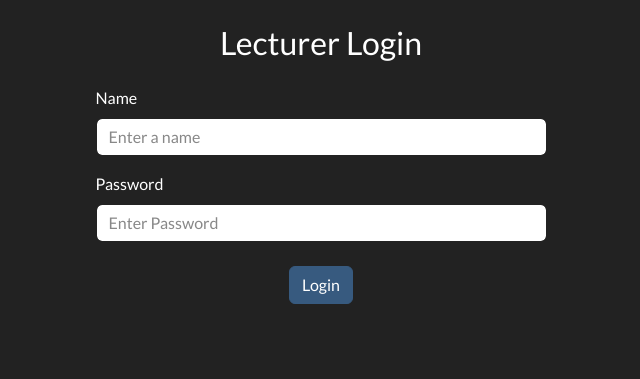
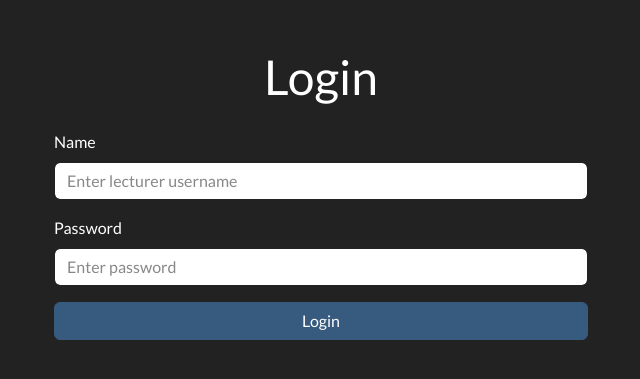
Before and after one commit to ILoveRice07/Tda26-TuATam, a Flask app: page /login in a window 1280 px wide. Shown: the part 72-451 px from the top of the page, without its empty margins (319-959 px from the left). Run offline with Flask 3, Linux system fonts and the light colour scheme; some libraries are stand-ins or nearby versions.

Commit message:
login + dashboard

```diff
--- a/app.py
+++ b/app.py
@@ -1,4 +1,5 @@
-from flask import Flask, jsonify, render_template, request
+from flask import Flask, jsonify, render_template, request, redirect, url_for
+from flask_login import LoginManager, UserMixin, login_user, login_required, logout_user, current_user
 import uuid
 from flask_sqlalchemy import SQLAlchemy
 import datetime
@@ -6,10 +7,16 @@ import os
 
 app = Flask(__name__)
 
+app.config['SECRET_KEY'] = 'a_very_secret_and_long_key'
+
 basedir = os.path.abspath(os.path.dirname(__file__))
 app.config['SQLALCHEMY_DATABASE_URI'] = 'sqlite:///' + os.path.join(basedir, 'courses.db')
 app.config['SQLALCHEMY_TRACK_MODIFICATIONS'] = False
 db = SQLAlchemy(app)
+
+login_manager = LoginManager()
+login_manager.init_app(app)
+login_manager.login_view = 'login'
 
 class Course(db.Model):
     uuid = db.Column(db.String, primary_key=True, default=lambda: str(uuid.uuid4()))
@@ -50,10 +57,6 @@ def api_endpoint():
 def courses():
     return render_template('courses.html')
 
-@app.route('/login')
-def login():
-    return render_template('login.html')
-
 @app.route('/api/courses', methods=['GET'])
 def list_courses():
     courses = Course.query.all()
@@ -71,3 +74,46 @@ def create_course():
     db.session.add(new_course)
     db.session.commit()
     return jsonify(new_course.to_summary_json()), 201
+
+LECTURER_USERNAME = "lecturer"
+LECTURER_PASSWORD = "TdA26!"
+
+class User(UserMixin):
+    def __init__(self, id):
+        self.id = id
+        self.username = LECTURER_USERNAME
+
+    def get_id(self):
+        return str(self.id)
+
+@login_manager.user_loader
+def load_user(user_id):
+    if user_id == '1':
+        return User(id=1)
+    return None
+
+@app.route('/login', methods=['GET', 'POST'])
+def login():
+    if current_user.is_authenticated:
+        return redirect(url_for('dashboard'))
+    if request.method == 'POST':
+        email = request.form.get('email')
+        password = request.form.get('password')
+
+        if email == LECTURER_USERNAME and password == LECTURER_PASSWORD:
+            user = User(id=1)
+            login_user(user)
+            return redirect(url_for('dashboard'))
+        else:
+            return render_template('login.html', error="Invalid username or password.")
+    return render_template('login.html')
+
+@app.route('/logout')
+def logout():
+    logout_user()
+    return redirect(url_for('index'))
+
+@app.route('/dashboard')
+@login_required
+def dashboard():
+    return render_template('dashboard.html', username=current_user.username)
--- a/templates/login.html
+++ b/templates/login.html
@@ -1,39 +1,36 @@
 {% extends "base.html" %}
 
-{% block title %}Login | Tour de App{% endblock %}
+{% block title %}Lecturer Login{% endblock %}
 
 {% block content %}
-<div class="row justify-content-center">
-    <div class="col-12 col-md-6 col-lg-5">
-        <form method="POST">
-            <h3 class="text-center mb-4">Lecturer Login</h3>
+<div class="container mt-5">
+    <div class="row justify-content-center">
+        <div class="col-md-6">
+            <h1 class="text-center mb-4">Login</h1>
 
-            <div class="form-group mb-3">
-                <label for="name" class="form-label">Name</label>
-                <input
-                    type="text"
-                    id="name"
-                    name="name"
-                    class="form-control"
-                    placeholder="Enter a name"
-                />
-            </div>
+            <form method="POST" action="{{ url_for('login') }}">
 
-            <div class="form-group mb-4">
-                <label for="password" class="form-label">Password</label>
-                <input
-                    type="password"
-                    id="password"
-                    name="password"
-                    class="form-control"
-                    placeholder="Enter Password"
-                />
-            </div>
+                {% if error %}
+                    <div class="alert alert-danger" role="alert">
+                        {{ error }}
+                    </div>
+                {% endif %}
 
-            <div class="text-center">
-                <button class="btn btn-primary" type="submit">Login</button>
-            </div>
-        </form>
+                <div class="mb-3">
+                    <label for="email" class="form-label">Name</label>
+                    <input type="text" class="form-control" id="email" name="email" required
+                           placeholder="Enter lecturer username">
+                </div>
+
+                <div class="mb-3">
+                    <label for="password" class="form-label">Password</label>
+                    <input type="password" class="form-control" id="password" name="password" required
+                           placeholder="Enter password">
+                </div>
+
+                <button type="submit" class="btn btn-primary w-100">Login</button>
+            </form>
+        </div>
     </div>
 </div>
 {% endblock %}
```
Also changed, not shown: templates/dashboard.html (added, +17 -0 lines).
